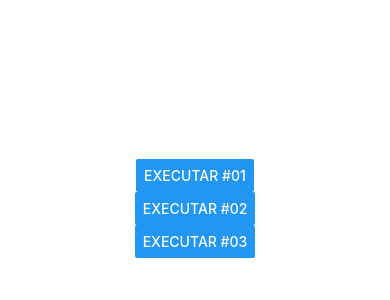
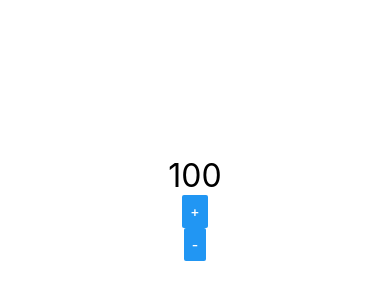
Before and after one commit to paulosvdd05/curso-react-native, a React Native app: screen / in a window 390 px wide. Shown: the part 214-514 px from the top of the page. Built offline with nearby package versions, Linux system fonts and the light colour scheme.

Commit message:
useState com botao

```diff
--- a/src/App.tsx
+++ b/src/App.tsx
@@ -3,7 +3,8 @@
 
 
 
-import Botao from "./components/Botao";
+import Contador from "./components/Contador";
+// import Botao from "./components/Botao";
 // import Titulo from "./components/Titulo";
 // import CompPadrao, { Comp1,Comp2 } from './components/Multi'
 // import Primeiro from './components/Primeiro'
@@ -12,10 +13,13 @@
 
 export default () => (
     <View style={style.App}>
-        <Botao />
+        <Contador inicial={100} passo={12} />
 
 
-        {/* <Titulo principal="Cadastro Produto" secundario="Tela de cadastro do protudo"/> */}
+
+        {/*
+        <Botao />
+        <Titulo principal="Cadastro Produto" secundario="Tela de cadastro do protudo"/> */}
         {/* <Aleatorio min={1} max={10} /> */}
         {/* <CompPadrao />
         <Comp1/>
--- /dev/null
+++ b/src/components/Contador.tsx
@@ -0,0 +1,18 @@
+import React, {useState} from "react";
+import {Text, Button} from 'react-native'
+import Estilo from "./estilo";
+export default ({inicial = 0, passo = 1}) => {
+    //let numero = props.inicial
+    const [numero, setNumero] = useState(inicial)
+
+    const inc = () => setNumero(numero+passo)
+    const dec = () => setNumero(numero-passo)
+
+    return(
+        <>
+            <Text style={Estilo.txtG}>{numero}</Text>
+            <Button title="+" onPress={inc} />
+            <Button title="-" onPress={dec} />
+        </>
+    )
+}
```
